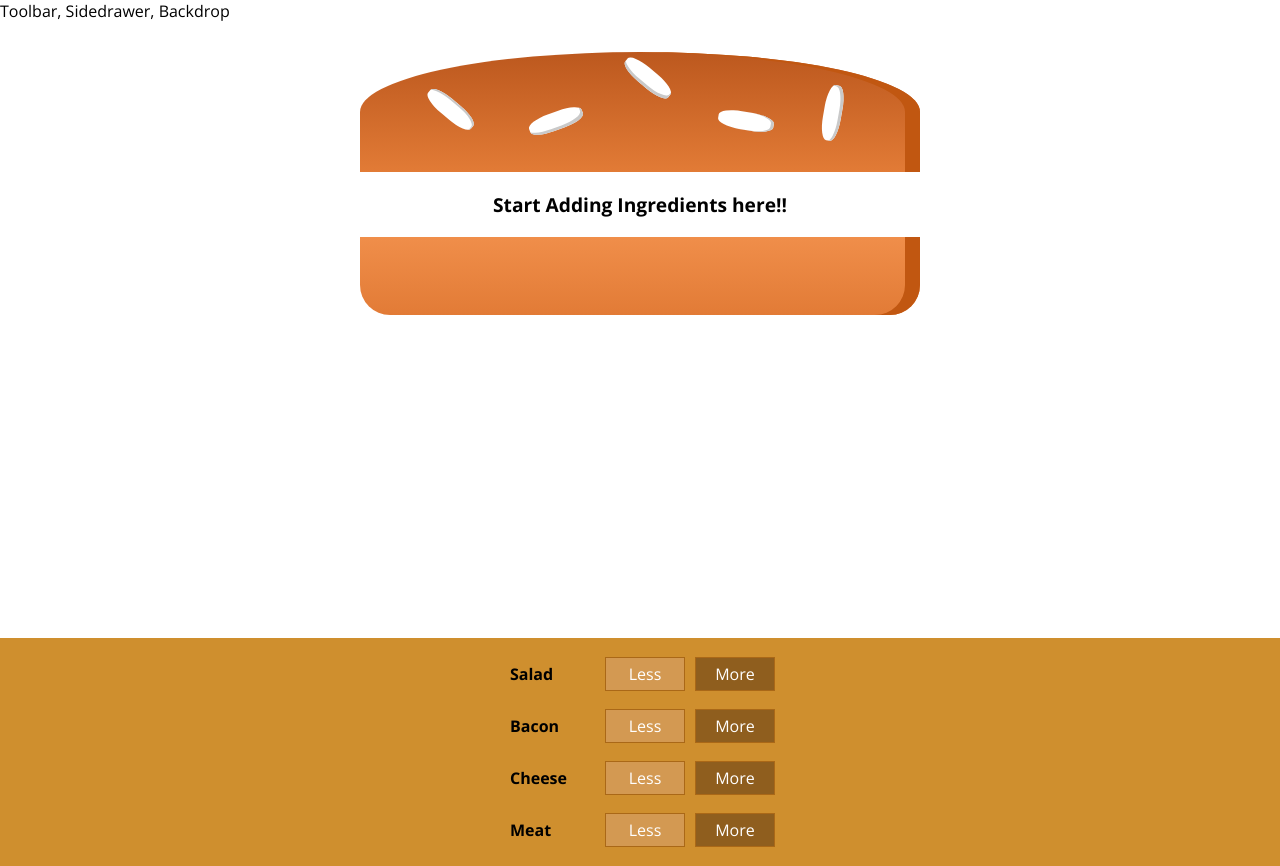
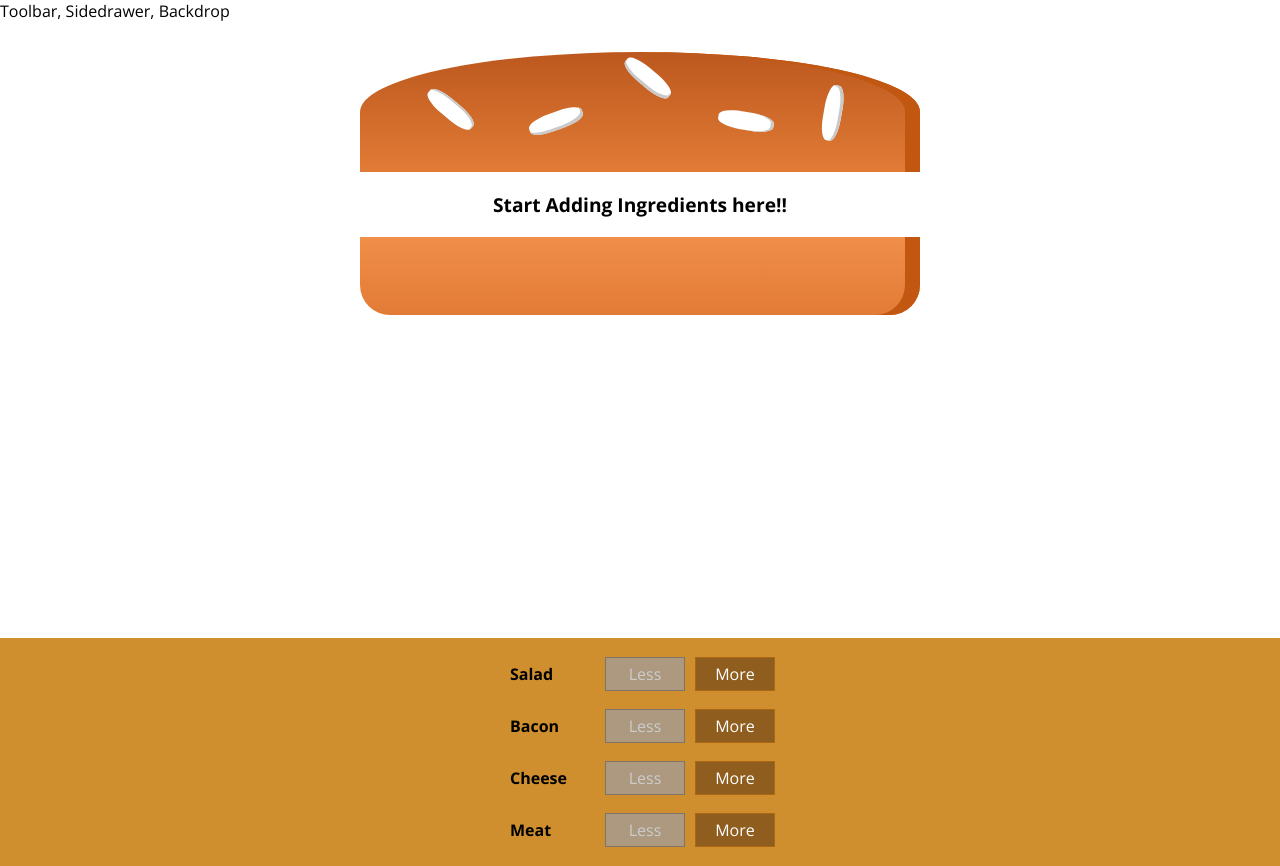
Before and after one commit to sgrG24/burger-builder, a React (Create React App) app: page / in a window 1280 px wide. Built offline with nearby package versions, Linux system fonts and the light colour scheme.

Commit message:
Adding remove ingridents

```diff
--- a/src/components/Burger/BuildControls/BuildControl/BuildControl.js
+++ b/src/components/Burger/BuildControls/BuildControl/BuildControl.js
@@ -6,7 +6,7 @@ const buildControl = (props) => {
     return (
         <div className={classes.BuildControl}>
             <div className={classes.Label}>{props.label}</div>
-            <button className={classes.Less}>Less</button>
+            <button className={classes.Less} onClick={props.removed} disabled={props.disabled}>Less</button>
             <button className={classes.More} onClick={props.added}>More</button>
         </div>
     );
--- a/src/components/Burger/BuildControls/BuildControls.js
+++ b/src/components/Burger/BuildControls/BuildControls.js
@@ -19,7 +19,10 @@ const buildControls = (props) => {
                     return <BuildControl
                     label={ctrl.label}
                     type={ctrl.type}
-                    added={() => props.ingredientAdded(ctrl.type)}/>
+                    added={() => props.ingredientAdded(ctrl.type)}
+                    removed={() => {props.ingredientRemoved(ctrl.type)}}
+                    disabled={props.disabled[ctrl.type]}
+                    />
                 })
             }
         </div>
--- a/src/containers/BurgerBuilder/BurgerBuilder.js
+++ b/src/containers/BurgerBuilder/BurgerBuilder.js
@@ -37,16 +37,31 @@ class BurgerBuilder extends Component {
     }
 
     removeIngredientHandler = (type) => {
-
+        const oldCount = this.state.ingredients[type];
+        const updatedCount = oldCount - 1;
+        const updatedIngredients = {
+            ...this.state.ingredients
+        };
+        updatedIngredients[type] = updatedCount;
+        const priceDeduction = INGRIDIENTS_PRICE[type];
+        const oldTotalPrice = this.state.totalPrice;
+        const newTotalPrice = oldTotalPrice + priceDeduction;
+        this.setState({ingredients: updatedIngredients, totalPrice: newTotalPrice})
     }
 
 
     render() {
+        const disabledInfo = {...this.state.ingredients}
+        for(let key in disabledInfo) {
+            disabledInfo[key] = disabledInfo[key] <= 0;
+        }
         return (
             <Aux>
                 <Burger ingredients={this.state.ingredients}/>
                 <BuildControls
-                    ingredientAdded={this.addIngredientHandler}/>
+                    ingredientAdded={this.addIngredientHandler}
+                    ingredientRemoved={this.removeIngredientHandler}
+                    disabled={disabledInfo}/>
             </Aux>
         );
     }
```
